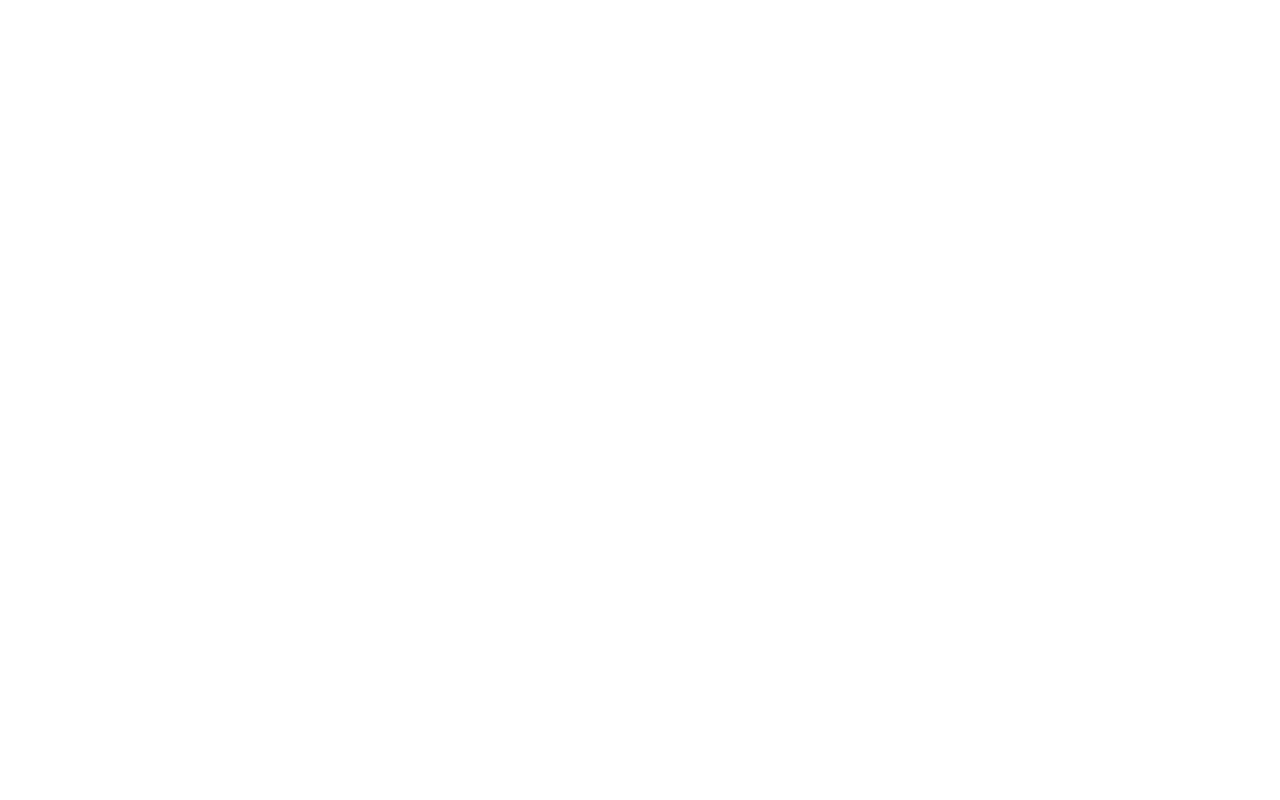
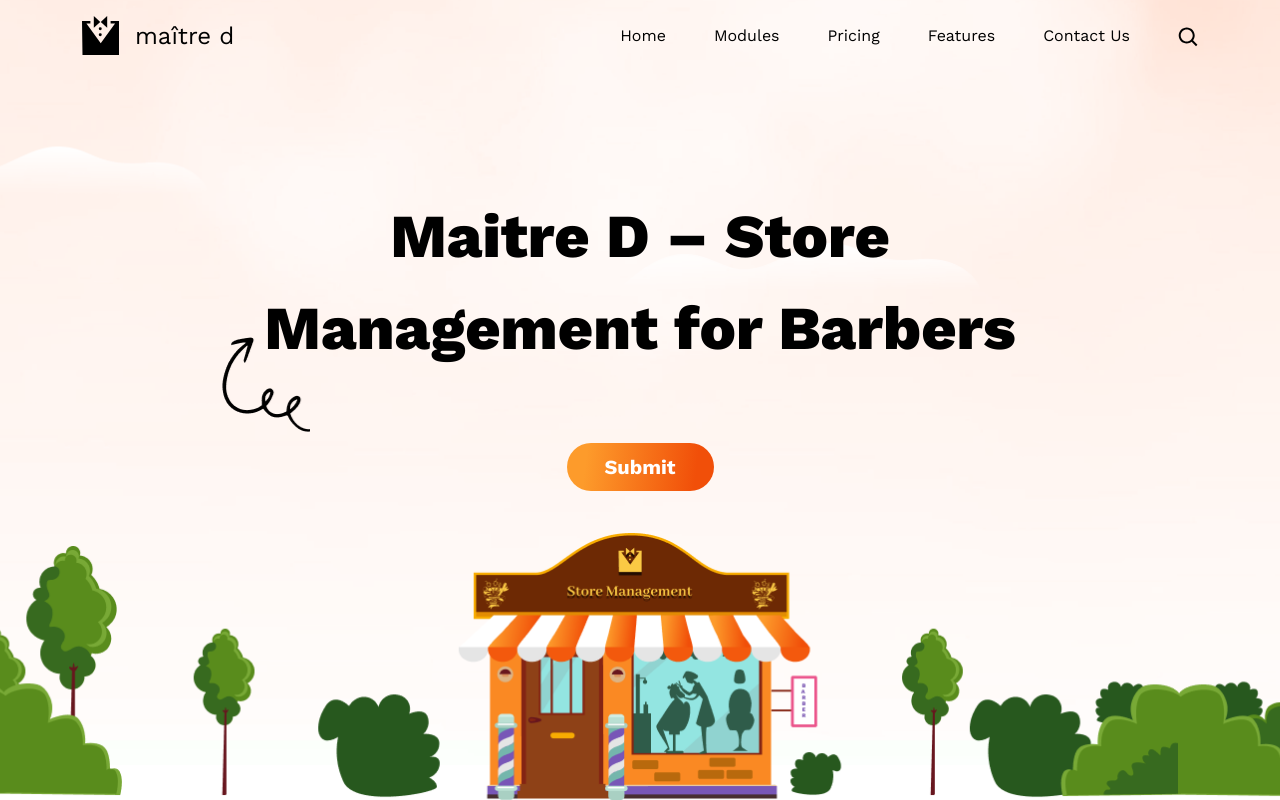
Before and after one commit to AmanPunia-510/Maitre-D, a plain HTML site: page index.html in a window 1280 px wide. Drawn offline with nearby package versions, Linux system fonts and the light colour scheme.

Commit message:
section 1 complete

```diff
--- a/assets/css/root.css
+++ b/assets/css/root.css
@@ -14,6 +14,7 @@
     --color-about: linear-gradient(0deg, #FFFFFF, #FFFFFF),
         linear-gradient(96.64deg, #FD9B2B 13.58%, #F14F09 86.99%);
     --color-4d: #4D4D4D;
+    --submit-btn: linear-gradient(96.64deg, #FD9B2B 13.58%, #F14F09 86.99%);
 
     /* font-size */
     --fs-24: 24px;
@@ -82,6 +83,10 @@
     font-weight: var(--fw-800);
 }
 
+.lh-150{
+    line-height: var(--line-height-150);
+}
+
 .color-white {
     color: var(--color-white);
 }
--- a/assets/css/style.css
+++ b/assets/css/style.css
@@ -1 +1,49 @@
 @import url("../css/root.css");
+
+
+.section1 {
+    background-image: url(../images/mian-section-img-2.png);
+    background-position: center;
+    background-repeat: no-repeat;
+    background-size: cover;
+}
+
+.main-txt {
+    max-width: 908px;
+    text-align: center;
+    margin-top: 128px;
+}
+
+.submit-btn {
+    width: 147px;
+    height: 48px;
+    border-radius: 30.5px;
+    background: var(--submit-btn);
+    margin-top: 69px;
+}
+
+@media (min-width: 768px) {
+    .main-txt::after {
+        content: '';
+        position: absolute;
+        top: 52%;
+        left: 7%;
+        background-image: url(../images/main-txt-before.png);
+        background-repeat: no-repeat;
+        height: 102px;
+        width: 87.85px;
+    }
+}
+
+@media (min-width: 992px) {
+    .main-txt::after {
+        content: '';
+        position: absolute;
+        top: 80%;
+        left: 4%;
+        background-image: url(../images/main-txt-before.png);
+        background-repeat: no-repeat;
+        height: 102px;
+        width: 87.85px;
+    }
+}
--- a/index.html
+++ b/index.html
@@ -13,9 +13,66 @@
 </head>
 
 <body>
-    <section class="section1">
+    <section class="section1 w-100 min-vh-100">
+        <nav>
+            <div class="container">
+                <div class="navbar d-flex align-items-center justify-content-between pt-3">
+                    <div class="logo d-flex align-items-center gap-3">
+                        <div class="logo-img">
+                            <svg width="37" height="39" viewBox="0 0 37 39" fill="none"
+                                xmlns="http://www.w3.org/2000/svg">
+                                <path
+                                    d="M28.6133 7.40026V4.93359H37V38.9736H0.493333L0 4.93359H8.38667V7.40026H4.44L18.7467 27.1336L33.0533 7.40026H28.6133Z"
+                                    fill="black" />
+                                <path d="M25.1599 0L18.7466 5.92L25.1599 11.84V0Z" fill="black" />
+                                <path d="M11.8398 0L18.2532 5.92L11.8398 11.84V0Z" fill="black" />
+                                <circle cx="18.2534" cy="12.8257" r="1.48" fill="black" />
+                                <circle cx="18.2534" cy="18.7476" r="1.48" fill="black" />
+                            </svg>
+                        </div>
+                        <div class="logo-txt ff-sans fw-400 fs-24 lh-150 color-black">maître d</div>
+                    </div>
+                    <div class="navbar-items d-flex gap-5 align-items-center">
+                        <li class="list list-unstyled"><a href="#"
+                                class="text-decoration-none fw-400 fs-16 lh-150 color-black ff-sans">Home</a>
+                        </li>
 
+                        <li class="list list-unstyled"><a href="#"
+                                class="text-decoration-none fw-400 fs-16 lh-150 color-black ff-sans">Modules</a>
+                        </li>
+
+                        <li class="list list-unstyled"><a href="#"
+                                class="text-decoration-none fw-400 fs-16 lh-150 color-black ff-sans">Pricing</a>
+                        </li>
+
+                        <li class="list list-unstyled"><a href="#"
+                                class="text-decoration-none fw-400 fs-16 lh-150 color-black ff-sans">Features</a>
+                        </li>
+
+                        <li class="list list-unstyled"><a href="#"
+                                class="text-decoration-none fw-400 fs-16 lh-150 color-black ff-sans">Contact Us</a>
+                        </li>
+
+                        <li class="search list-unstyled">
+                            <svg width="20" height="20" viewBox="0 0 20 20" fill="none"
+                                xmlns="http://www.w3.org/2000/svg">
+                                <path
+                                    d="M8.70898 16.4199C10.484 16.4196 12.2078 15.8254 13.606 14.7319L18.002 19.1279L19.416 17.7139L15.02 13.3179C16.114 11.9196 16.7086 10.1954 16.709 8.41992C16.709 4.00892 13.12 0.419922 8.70898 0.419922C4.29798 0.419922 0.708984 4.00892 0.708984 8.41992C0.708984 12.8309 4.29798 16.4199 8.70898 16.4199ZM8.70898 2.41992C12.018 2.41992 14.709 5.11092 14.709 8.41992C14.709 11.7289 12.018 14.4199 8.70898 14.4199C5.39998 14.4199 2.70898 11.7289 2.70898 8.41992C2.70898 5.11092 5.39998 2.41992 8.70898 2.41992Z"
+                                    fill="black" />
+                            </svg>
+                        </li>
+
+                    </div>
+                </div>
+            </div>
+        </nav>
+
+        <div class="container">
+            <div class="main-txt fw-800 fs-61 lh-150 ff-sans color-black mx-auto position-relative">Maitre D – Store Management for Barbers</div>
+            <div class="submit-btn d-flex justify-content-center align-items-center fw-700 fs-20 lh-150 ff-sans color-white mx-auto">Submit</div>
+        </div>
     </section>
+
     <script src="https://cdn.jsdelivr.net/npm/bootstrap@5.0.2/dist/js/bootstrap.bundle.min.js"
         integrity="sha384-MrcW6ZMFYlzcLA8Nl+NtUVF0sA7MsXsP1UyJoMp4YLEuNSfAP+JcXn/tWtIaxVXM"
         crossorigin="anonymous"></script>
```
Also changed, not shown: assets/images/main-txt-before.png (added).
